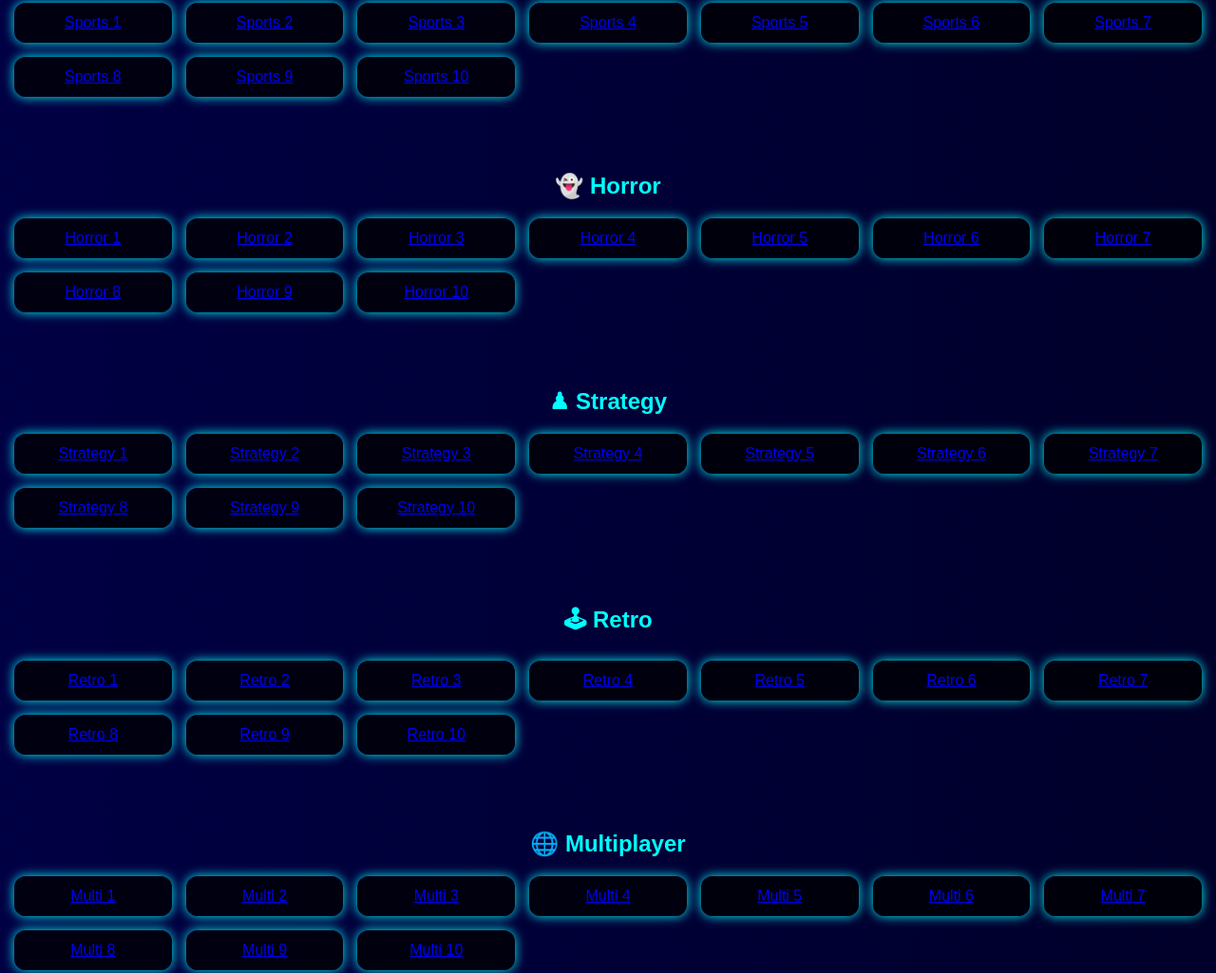
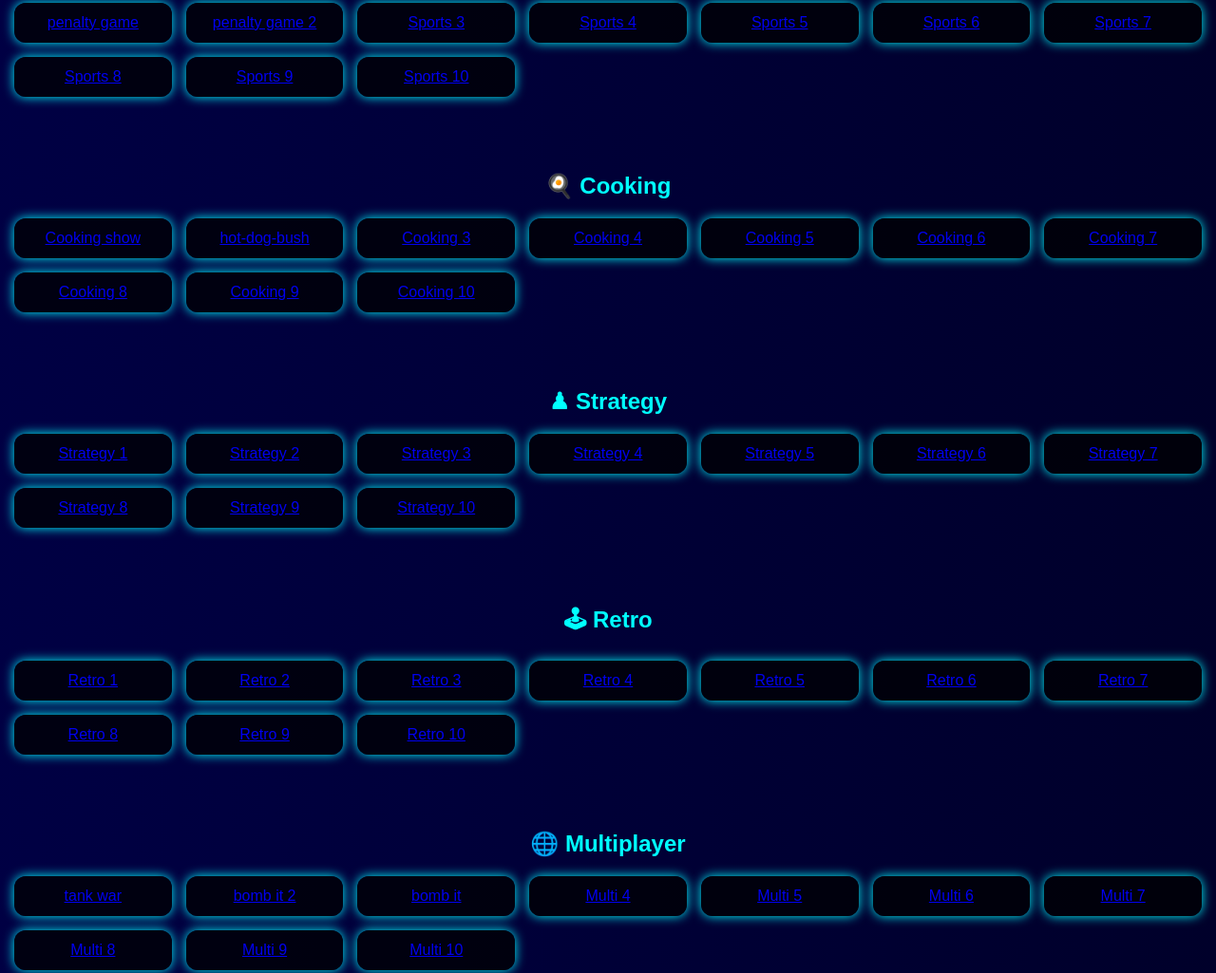
Before and after one commit to qaqob/ICE-games, a plain HTML site: page index.html in a window 1280 px wide. Shown: the part 1538-2563 px from the top of the page at 95% size. Drawn offline with Linux system fonts and the light colour scheme.

Commit message:
added a ton of games

```diff
--- a/index.html
+++ b/index.html
@@ -332,7 +332,7 @@
             <a href="index.html">Home</a>
 
             <a href="#action">Action</a>
-            <a href="#adventure">Adventure</a>
+            <a href="#adventure">Adventure</atransp     >
             <a href="#racing">Racing</a>
             <a href="#shooting">Shooting</a>
             <a href="#puzzle">Puzzle</a>
@@ -439,8 +439,8 @@
         <div id="sports" class="category">
             <h2>⚽ Sports</h2>
             <div class="games">
-                <a href="games/sports1.html" class="game">Sports 1</a
-                ><a href="games/sports2.html" class="game">Sports 2</a>
+                <a href="games/penalty.html" class="game">penalty game</a
+                ><a href="games/penalty2.html" class="game">penalty game 2</a>
                 <a href="games/sports3.html" class="game">Sports 3</a
                 ><a href="games/sports4.html" class="game">Sports 4</a>
                 <a href="games/sports5.html" class="game">Sports 5</a
@@ -452,20 +452,20 @@
             </div>
         </div>
 
-        <!-- ✅ HORROR -->
-        <div id="horror" class="category">
-            <h2>👻 Horror</h2>
+        <!-- ✅ COOKING -->
+        <div id="cooking" class="category">
+            <h2>🍳 Cooking</h2>
             <div class="games">
-                <a href="games/horror1.html" class="game">Horror 1</a
-                ><a href="games/horror2.html" class="game">Horror 2</a>
-                <a href="games/horror3.html" class="game">Horror 3</a
-                ><a href="games/horror4.html" class="game">Horror 4</a>
-                <a href="games/horror5.html" class="game">Horror 5</a
-                ><a href="games/horror6.html" class="game">Horror 6</a>
-                <a href="games/horror7.html" class="game">Horror 7</a
-                ><a href="games/horror8.html" class="game">Horror 8</a>
-                <a href="games/horror9.html" class="game">Horror 9</a
-                ><a href="games/horror10.html" class="game">Horror 10</a>
+                <a href="games/cooking-show.html" class="game">Cooking show</a
+                ><a href="games/hot-dog-bush.html" class="game">hot-dog-bush</a>
+                <a href="games/cooking3.html" class="game">Cooking 3</a
+                ><a href="games/cooking4.html" class="game">Cooking 4</a>
+                <a href="games/cooking5.html" class="game">Cooking 5</a
+                ><a href="games/cooking6.html" class="game">Cooking 6</a>
+                <a href="games/cooking7.html" class="game">Cooking 7</a
+                ><a href="games/cooking8.html" class="game">Cooking 8</a>
+                <a href="games/cooking9.html" class="game">Cooking 9</a
+                ><a href="games/cooking10.html" class="game">Cooking 10</a>
             </div>
         </div>
 
@@ -507,9 +507,9 @@
         <div id="multiplayer" class="category">
             <h2>🌐 Multiplayer</h2>
             <div class="games">
-                <a href="games/multi1.html" class="game">Multi 1</a
-                ><a href="games/multi2.html" class="game">Multi 2</a>
-                <a href="games/multi3.html" class="game">Multi 3</a
+                <a href="games/xtanks.html" class="game">tank war</a
+                ><a href="games/bomb-it-2.html" class="game">bomb it 2</a>
+                <a href="games/bomb-it.html" class="game">bomb it</a
                 ><a href="games/multi4.html" class="game">Multi 4</a>
                 <a href="games/multi5.html" class="game">Multi 5</a
                 ><a href="games/multi6.html" class="game">Multi 6</a>
```
Also changed, not shown: games/bomb-it-2.html (added, +10 -0 lines), games/bomb-it.html (added, +10 -0 lines), games/cooking-show.html (added, +10 -0 lines), games/hot-dog-bush.html (added, +10 -0 lines), games/penalty.html (added, +10 -0 lines), games/penalty2.html (added, +14 -0 lines), games/xtank.html (added, +10 -0 lines), 11 other files.
